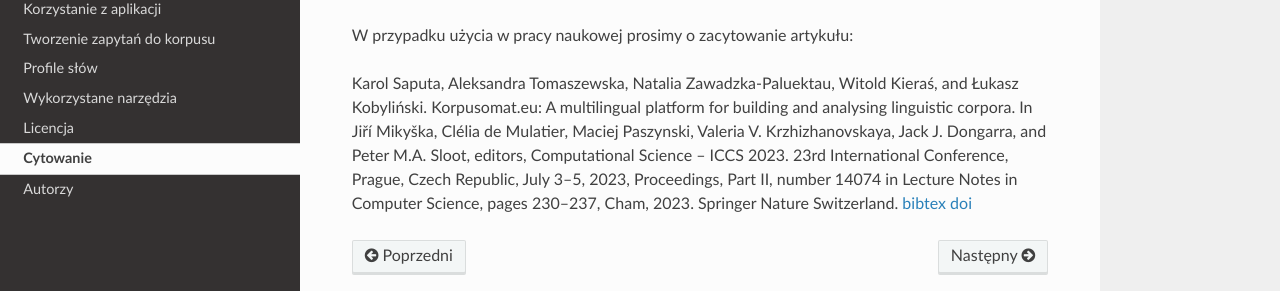
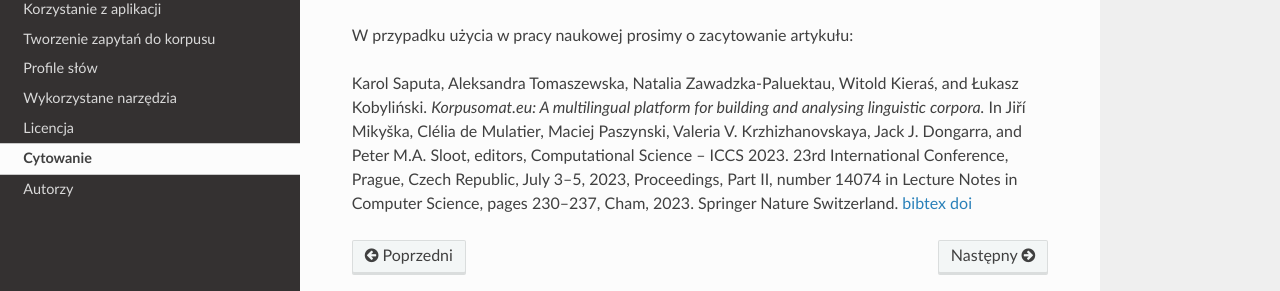
Before and after one commit to ipipan/korpusomat-eu-docs, a Sphinx documentation site: the page built from docs/source/citing.rst, in a window 1280 px wide. Shown: the part 136-427 px from the top of the page. Built offline with Sphinx 7.4.7 and the Read the Docs theme 2.0.0, drawn with Linux system fonts in a browser that asks for light colours.

```diff
--- a/docs/source/citing.rst
+++ b/docs/source/citing.rst
@@ -3,4 +3,4 @@ Cytowanie
 
 W przypadku użycia w pracy naukowej prosimy o zacytowanie artykułu:
 
-Karol Saputa, Aleksandra Tomaszewska, Natalia Zawadzka-Paluektau, Witold Kieraś, and Łukasz Kobyliński. Korpusomat.eu: A multilingual platform for building and analysing linguistic corpora. In Jiří Mikyška, Clélia de Mulatier, Maciej Paszynski, Valeria V. Krzhizhanovskaya, Jack J. Dongarra, and Peter M.A. Sloot, editors, Computational Science – ICCS 2023. 23rd International Conference, Prague, Czech Republic, July 3–5, 2023, Proceedings, Part II, number 14074 in Lecture Notes in Computer Science, pages 230–237, Cham, 2023. Springer Nature Switzerland. `bibtex <http://publications.nlp.ipipan.waw.pl/bibtex/sap%3Aetal%3A23%3Aiccs>`_ `doi <https://doi.org/10.1007/978-3-031-36021-3_22>`_
+Karol Saputa, Aleksandra Tomaszewska, Natalia Zawadzka-Paluektau, Witold Kieraś, and Łukasz Kobyliński. *Korpusomat.eu: A multilingual platform for building and analysing linguistic corpora.* In Jiří Mikyška, Clélia de Mulatier, Maciej Paszynski, Valeria V. Krzhizhanovskaya, Jack J. Dongarra, and Peter M.A. Sloot, editors, Computational Science – ICCS 2023. 23rd International Conference, Prague, Czech Republic, July 3–5, 2023, Proceedings, Part II, number 14074 in Lecture Notes in Computer Science, pages 230–237, Cham, 2023. Springer Nature Switzerland. `bibtex <http://publications.nlp.ipipan.waw.pl/bibtex/sap%3Aetal%3A23%3Aiccs>`_ `doi <https://doi.org/10.1007/978-3-031-36021-3_22>`_
```
